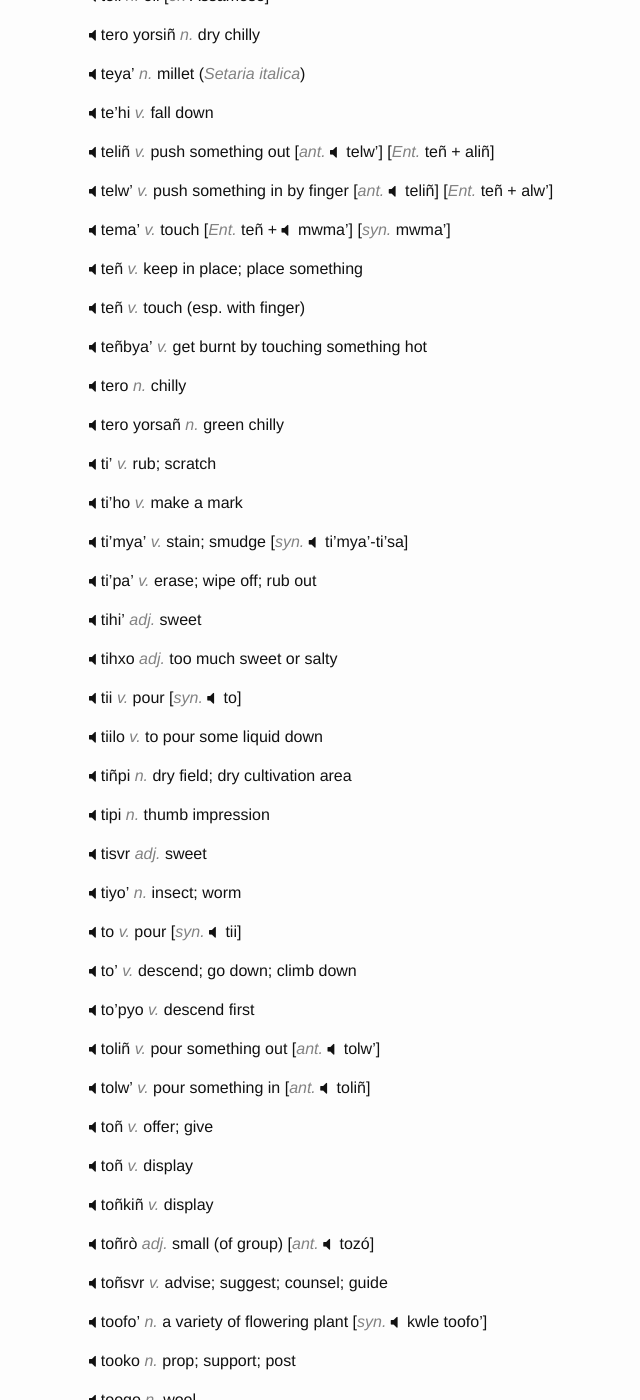
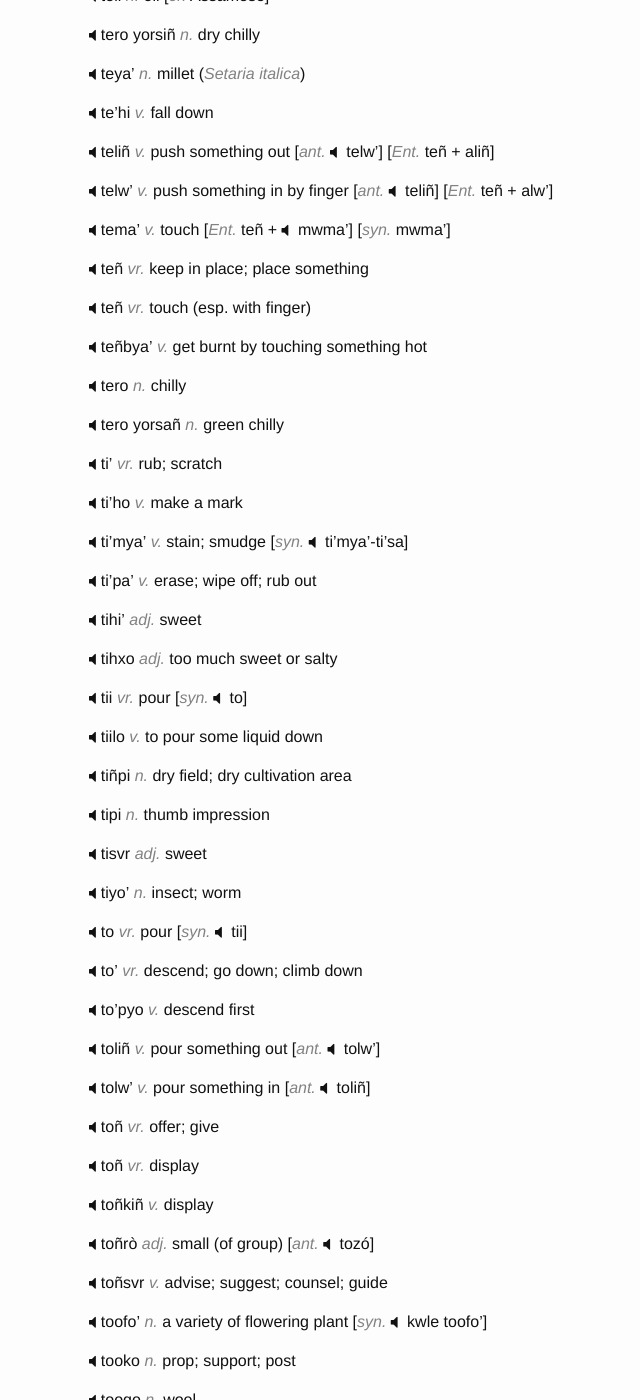
Before and after one commit to hacksparrow/language.apatani.org, a Jekyll site: the page built from dictionary/t.md, in a window 1280 px wide and 1400 px high, scrolled down 9121 px. Shown: the whole window, without its empty margins (181-821 px from the left). Built offline with Jekyll 4.4.1, drawn with Linux system fonts in a browser that asks for light colours; nearby versions of some CDN libraries; comment, search, counter and statistics services are not loaded; some of the changed text lies outside the part shown.

Commit message:
Update t.md

```diff
--- a/dictionary/t.md
+++ b/dictionary/t.md
@@ -9,7 +9,7 @@ ipa: t
 __taar__	_n._	wire; cable; power line	[_or._	Assamese]
 
 
-__ta'__	_v._	chop (as to split something)
+__ta'__	_vr._	chop (as to split something)
 
 
 __ta'ce__	_n._	crack; rupture; split
@@ -48,13 +48,13 @@ __ta'ti__	_n._	cockroach
 __ta'xe'__	_v._	lie supine
 
 
-__taa__	_v._	swim
+__taa__	_vr._	swim
 
 
-__táa__	_v._	paw; move the hands in a rapid pawing motion, as when digging away soil
+__táa__	_vr._	paw; move the hands in a rapid pawing motion, as when digging away soil
 
 
-__ta__	_v._	listen; hear
+__ta__	_vr._	listen; hear
 
 
 __taabyó__	_n._	a temporary hut
@@ -351,7 +351,7 @@ __tamyo__	_n._ 	a variety of tree
 __tamyó__	_adj._	a colour pattern of a mithun, of black colour but a white patch running from the head to the tail at the back
 
 
-__tañ__	_v._	drink; smoke
+__tañ__	_vr._	drink; smoke
 
 
 __tañdw'__	_v._	get poisoned by drinking
@@ -489,7 +489,7 @@ __taqu-aláa__	_n._	honey
 __taqu-aru'__	_n._	honeycomb
 
 
-__tar__	_v._	bend; break
+__tar__	_vr._	bend; break
 
 
 __tar pwta__	_n._	peacock	[_syn._	tarlar]
@@ -666,10 +666,10 @@ __tazi' mwge__	_n._	tongs to roast grains of corn
 __tazi' pamw__	_n._	corn powder
 
 
-__te'__	_v._	fall  (esp. from a standing position)
+__te'__	_vr._	fall  (esp. from a standing position)
 
 
-__te'__	_v._	cut (esp. bushes)
+__te'__	_vr._	cut (esp. bushes)
 
 
 __te'da'__	_v._	lean against something
@@ -702,10 +702,10 @@ __telw'__	_v._	push something in by finger	[_ant._	teliñ]	[_Ent._	teñ + alw']
 __tema'__	_v._	touch	[_Ent._	teñ + mwma']	[_syn._	mwma']
 
 
-__teñ__	_v._	keep in place; place something
+__teñ__	_vr._	keep in place; place something
 
 
-__teñ__	_v._	touch (esp. with finger)
+__teñ__	_vr._	touch (esp. with finger)
 
 
 __teñbya'__	_v._	get burnt by touching something hot
@@ -717,7 +717,7 @@ __tero__	_n._	chilly
 __tero yorsañ__	_n._	green chilly
 
 
-__ti'__	_v._	rub; scratch
+__ti'__	_vr._	rub; scratch
 
 
 __ti'ho__	_v._	make a mark
@@ -735,7 +735,7 @@ __tihi'__	_adj._	sweet
 __tihxo__	_adj._	too much sweet or salty
 
 
-__tii__	_v._	pour	[_syn._	to]
+__tii__	_vr._	pour	[_syn._	to]
 
 
 __tiilo__	_v._	to pour some liquid down
@@ -753,10 +753,10 @@ __tisvr__	_adj._	sweet
 __tiyo'__	_n._	insect; worm
 
 
-__to__	_v._	pour	[_syn._	tii]
+__to__	_vr._	pour	[_syn._	tii]
 
 
-__to'__	_v._	descend; go down; climb down
+__to'__	_vr._	descend; go down; climb down
 
 
 __to'pyo__	_v._	descend first
@@ -768,10 +768,10 @@ __toliñ__	_v._	pour something out	[_ant._	tolw']
 __tolw'__	_v._	pour something in	[_ant._	toliñ]
 
 
-__toñ__	_v._	offer; give
+__toñ__	_vr._	offer; give
 
 
-__toñ__	_v._	display
+__toñ__	_vr._	display
 
 
 __toñkiñ__	_v._	display
@@ -801,16 +801,16 @@ __tooro__	_n._	Rhino beetle
 __topa'__	_v._	pour something away
 
 
-__tor__	_v._	unfurl (of flag); spead
+__tor__	_vr._	unfurl (of flag); spead
 
 
 __tozó__	_adj._	small (of group)	[_ant._	toñrò]
 
 
-__tú__	_v._	kick
+__tú__	_vr._	kick
 
 
-__tù__	_v._	push
+__tù__	_vr._	push
 
 
 __tu'te'__	_n._	forehead of a cattle
@@ -840,7 +840,7 @@ __tulí__	_v._	copy; replicate; click (a photo with a camera)	[_or._	Assamese]
 __tumbu ude__	_n._	tent
 
 
-__tuñ__	_v._	imprison; confine; hold captive
+__tuñ__	_vr._	imprison; confine; hold captive
 
 
 __túpi'__	_v._	break something fragile by kicking
@@ -849,10 +849,10 @@ __túpi'__	_v._	break something fragile by kicking
 __tuqiñ__	_n._	stump of a felled tree
 
 
-__tur__	_v._	be alive	[_var._	tor]
+__tur__	_vr._	be alive	[_var._	tor]
 
 
-__tur__	_v._	support (esp. with a pole or stick)	[_var._	tor]
+__tur__	_vr._	support (esp. with a pole or stick)	[_var._	tor]
 
 
 __turcañ__	_n._	post; pillar	[_var._	torcañ]
@@ -873,10 +873,10 @@ __tusvr__	_v._	straighten one's leg
 __tutu popo__	_adj._	impulsive; impetuous; reckless
 
 
-__tuu__	_v._	pick up
+__tuu__	_vr._	pick up
 
 
-__tù__	_v._	flood
+__tù__	_vr._	flood
 
 
 __tuubyú__	_n._	edge
@@ -900,13 +900,13 @@ __tusi'-tusi'__	_adv._	one after the other
 __tutu nanu__	_n._	bumble bee
 
 
-__tw__	_v._	offer
+__tw__	_vr._	offer
 
 
-__tw'__	_v._	pound, strike
+__tw'__	_vr._	pound, strike
 
 
-__tw'__	_v._	jerk; pull suddenly
+__tw'__	_vr._	jerk; pull suddenly
 
 
 __tw'diñ__	_v._	collide
@@ -978,10 +978,10 @@ __twrw huufi'__	_n._	a variety of green grasshopper
 __twrw tatw'__	_n._	toad
 
 
-__tww__	_v._	throw; toss; fling
+__tww__	_vr._	throw; toss; fling
 
 
-__tww__	_v._	chop, as of cutting down a tree
+__tww__	_vr._	chop, as of cutting down a tree
 
 
 __twwló__	_v._	cut down (a tree)
```
